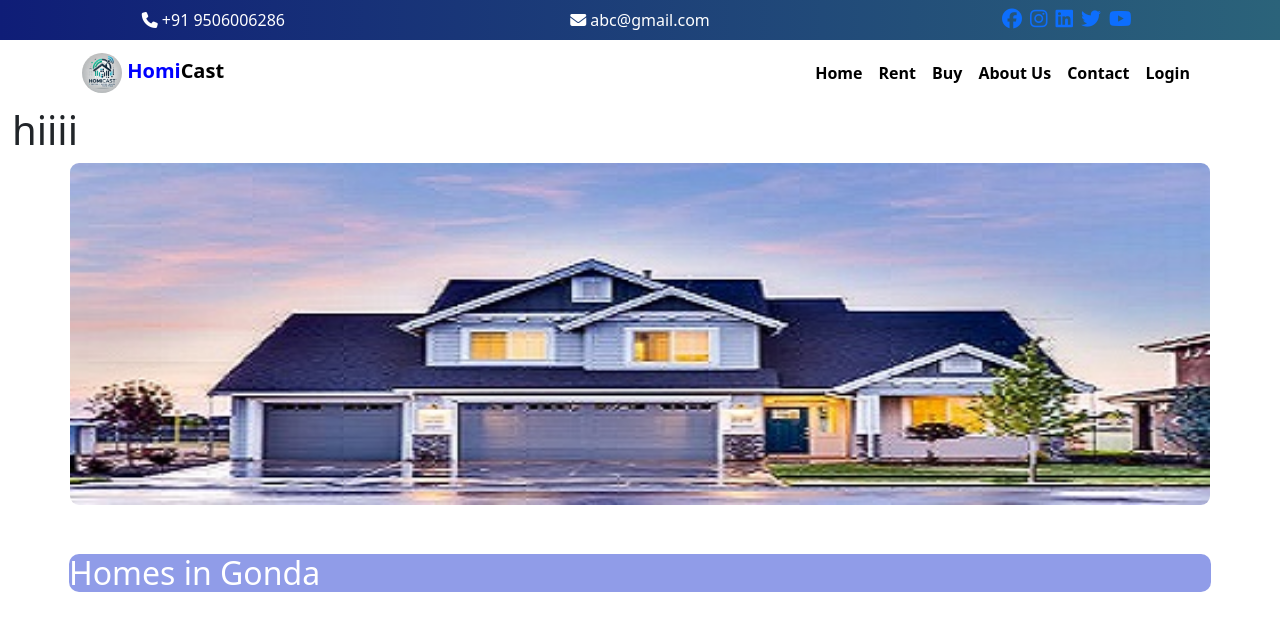
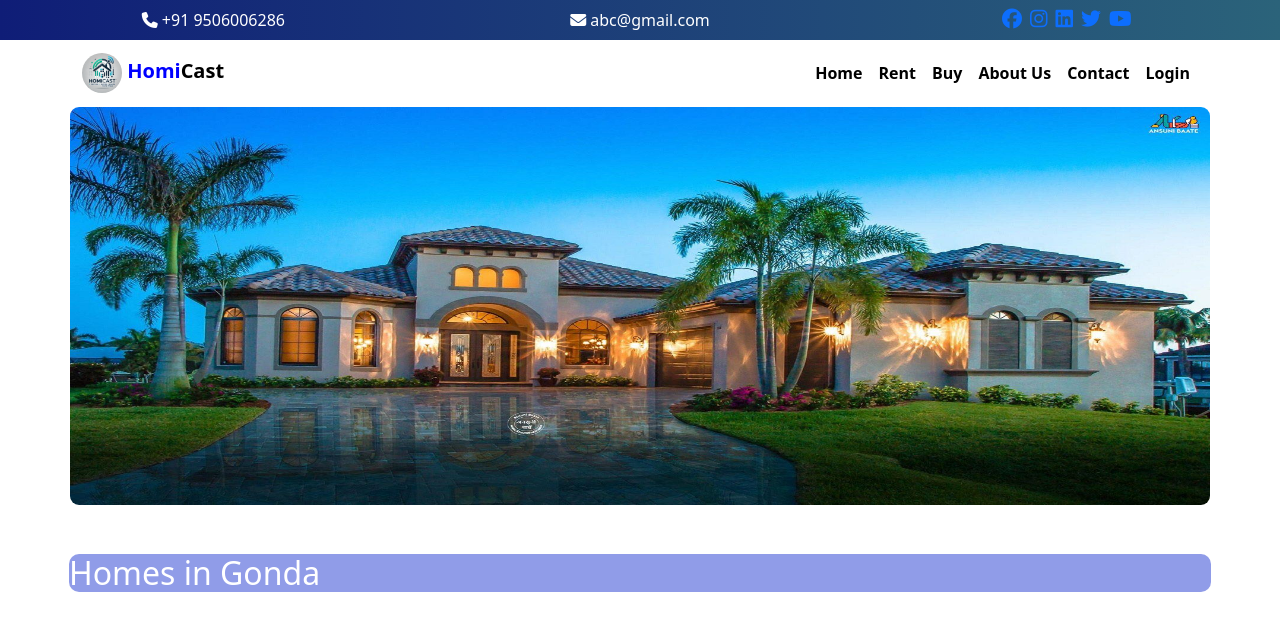
Before and after one commit to Prince-Patwa/HomiCast, a Django app: page / in a window 1280 px wide. Shown: the top 621 px of the page. Run offline with Django 5.2, Linux system fonts and the light colour scheme; data comes from the database, SQL or seed files in the repository; parts of the project's set-up code (start-up, migrations or seed data) failed here and were passed over; some libraries are stand-ins or nearby versions.

Commit message:
Changes in to silder houseapp/index.html

```diff
--- a/houseapp/templates/index.html
+++ b/houseapp/templates/index.html
@@ -1,7 +1,6 @@
 {% extends 'base.html' %}
 {% load static %}
 {% block body %}
-<H1>hiiii</H1>
 <!-- Responsive container -->
 <div class="container-fluid px-3">
 
@@ -11,13 +10,13 @@
             <div id="carouselExampleSlidesOnly" class="carousel slide" data-bs-ride="carousel">
                 <div class="carousel-inner">
                     <div class="carousel-item active">
-                        <img src="{% static 'images/slider1.png' %}" class="d-block w-100 slider" alt="slide 1">
+                        <img src="{% static 'images/silder5.jpeg' %}" class="d-block w-100 slider" alt="slide 1" height="400px">
                     </div>
                     <div class="carousel-item">
-                        <img src="{% static 'images/slider2.png' %}" class="d-block w-100 slider" alt="slide 2">
+                        <img src="{% static 'images/silder4.jpeg' %}" class="d-block w-100 slider" alt="slide 2" height=" 400px">
                     </div>
                     <div class="carousel-item">
-                        <img src="{% static 'images/slider3.png' %}" class="d-block w-100 slider" alt="slide 3">
+                        <img src="{% static 'images/silder3.jpeg' %}" class="d-block w-100 slider" alt="slide 3" height="400px">
                     </div>
                 </div>
             </div>
```
Also changed, not shown: static/images/silder1.jpeg (added), static/images/silder2.jpeg (added), static/images/silder3.jpeg (added), static/images/silder4.jpeg (added), static/images/silder5.jpeg (added).
